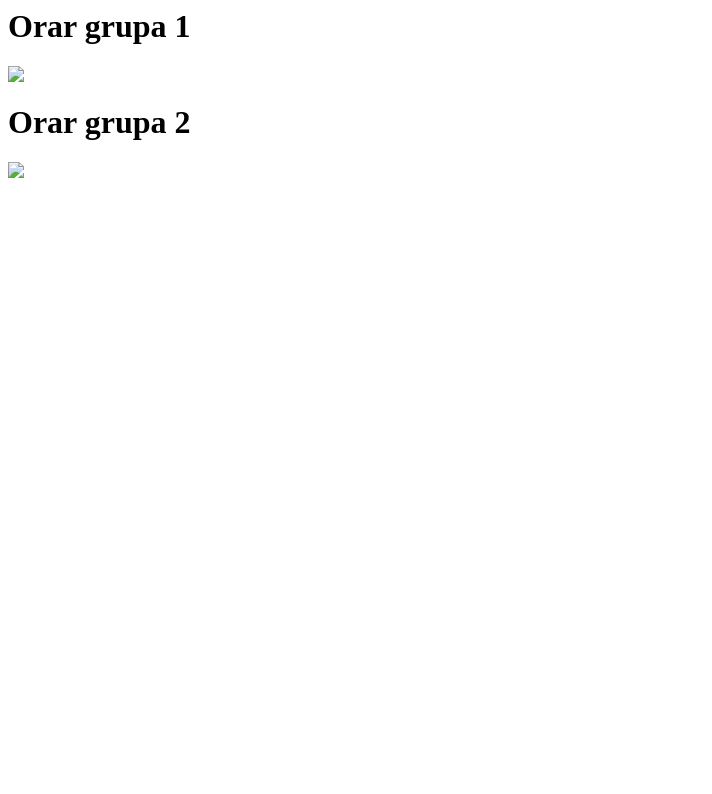
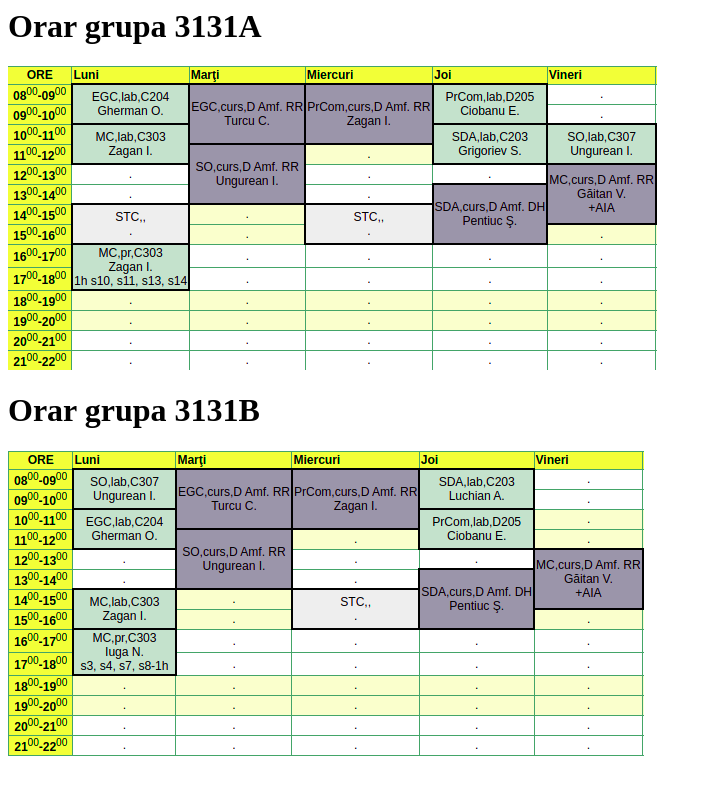
Before and after one commit to AndreiDoroftei/AndreiDoroftei, a plain HTML site: page index.html in a window 1280 px wide. Shown: the whole page, without its empty margins (0-712 px from the left). Drawn offline with Linux system fonts and the light colour scheme.

Commit message:
Works perfectly now.

```diff
--- a/index.html
+++ b/index.html
@@ -2,9 +2,9 @@
 <head>
 </head>
 <body>
-		<h1>Orar grupa 1</h1>
-		<img src="orar_grupa_3131A.png">
-		<h1>Orar grupa 2</h1>
-		<img src="orar_grupa_3131B.png">
+		<h1>Orar grupa 3131A</h1>
+		<img src="orar_grupa_1.png" alt="Poza grupa A">
+		<h1>Orar grupa 3131B</h1>
+		<img src="orar_grupa_2.png" alt="Poza grupa B">
 </body>
 </html>
```
Also changed, not shown: 3 other files.
